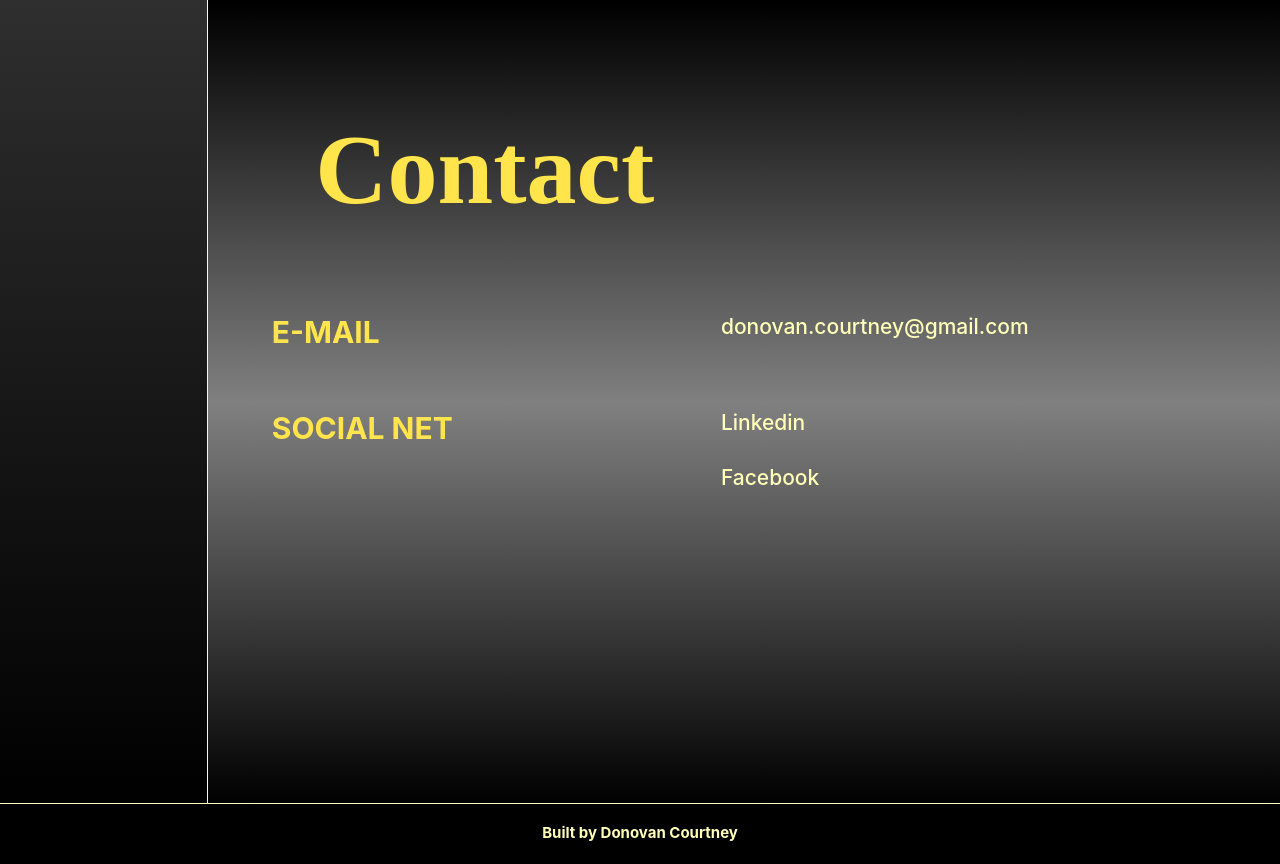
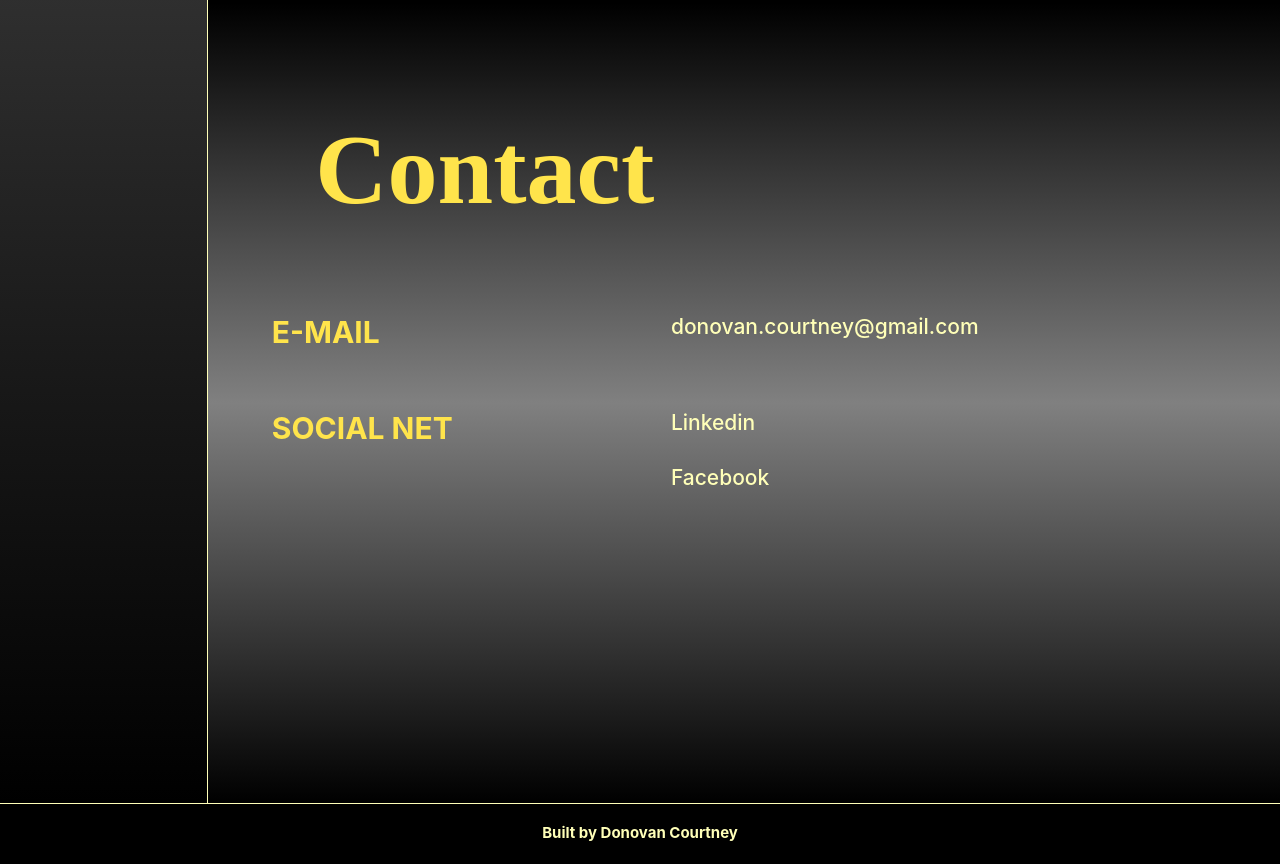
Before and after one commit to decourtney/02-my-portfolio, a plain HTML site: page index.html in a window 1280 px wide. Shown: the part 3658-4522 px from the top of the page. Drawn offline with Linux system fonts and the light colour scheme; a script that the page names is missing; a web font is replaced by a local one.

Commit message:
added code comments

```diff
--- a/assets/css/style.css
+++ b/assets/css/style.css
@@ -105,6 +105,7 @@ main
 
 .hoverScale
 {
+    /* Scale speed for hover elements */
     transition: transform 0.25s ease;
 }
 
@@ -130,6 +131,7 @@ main
 
 .sticky
 {
+    /* Make the sidebar not scroll with site */
     position: sticky;
     top: 15rem;
 }
@@ -153,6 +155,7 @@ li
 
 .menu .material-icons
 {
+    /* Hide nav icons for larger resolutions */
     display: none;
     padding-right: 2rem;
     vertical-align: middle;
@@ -168,6 +171,7 @@ li
 
 .parallax
 {
+    /* Scrolling parallax background between sections */
     height: 50vh;
     background-image: url(../images/binary-code.jpg);
     background-attachment: fixed;
@@ -227,7 +231,7 @@ li
 
 .tagContainer
 {
-    /* Image and Tag container */
+    /* Image and Tag container for project pics */
     position: relative;
     overflow: hidden;
     margin: 0;
@@ -273,6 +277,7 @@ table
 
 table td h3
 {
+    /* Displays '...' instead of cropping the text*/
     text-overflow: ellipsis;
 }
 
@@ -354,30 +359,25 @@ table tr:last-child td
     }
 }
 
-/* --- Media Screen --- */
+/* --- Media Screen 1440px --- */
 @media screen and (max-width: 1440px)
 {
-    table
+    /* Shift the Contact info tables to take 100% width forcing them to stack */
+    table, .contactRight,
+        .contactLeft
     {
         width: 100%;
         table-layout: fixed;
         padding-right: 10rem;
     }
 
-    .contactRight,
-    .contactLeft
-    {
-        width: 100%;
-    }
-
     a
     {
         font-size: 2.1rem;
     }
-
-
 }
 
+/* --- Media Screen 768px --- */
 @media screen and (max-width: 768px)
 {
     .menu
```
Also changed, not shown: assets/javascript/sidebar.js (added).
